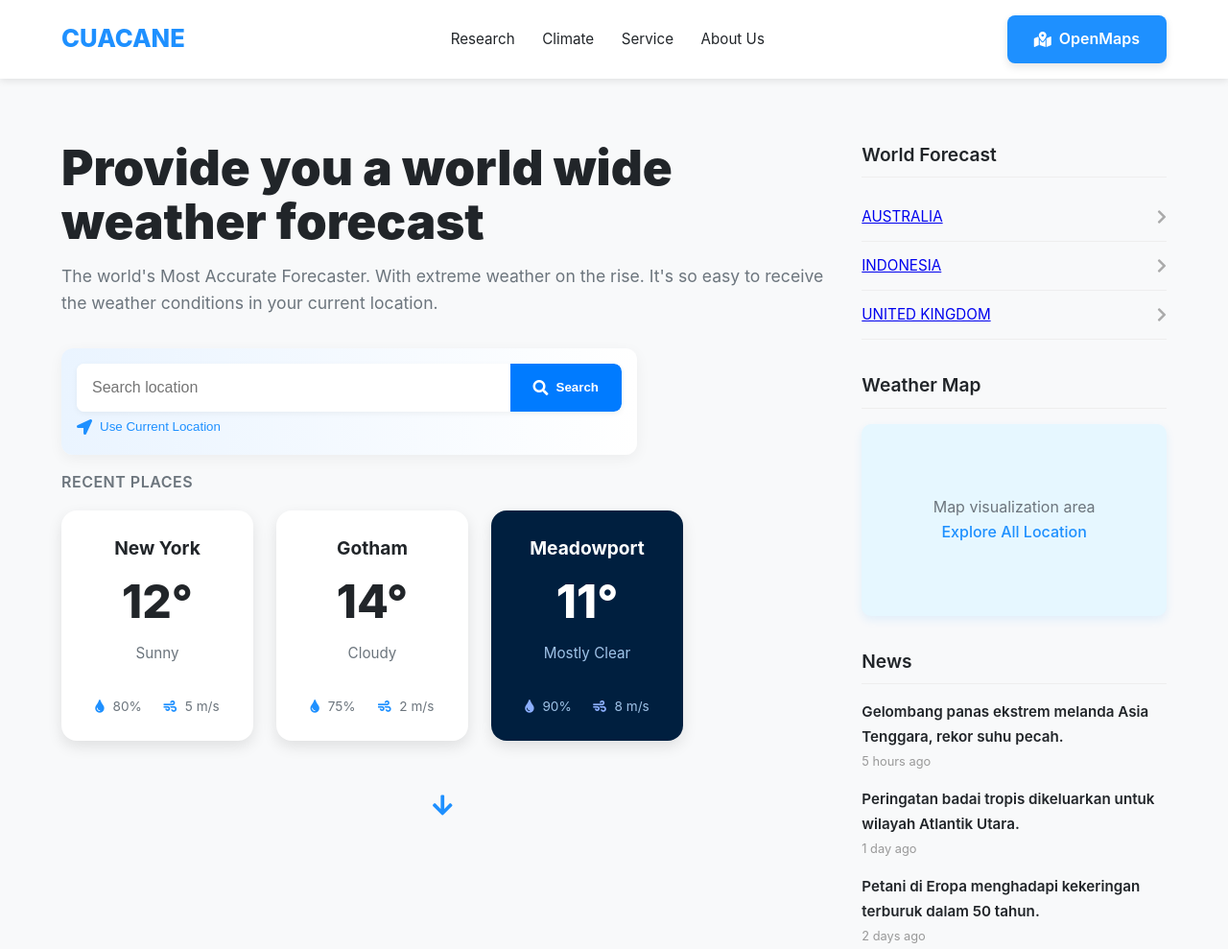
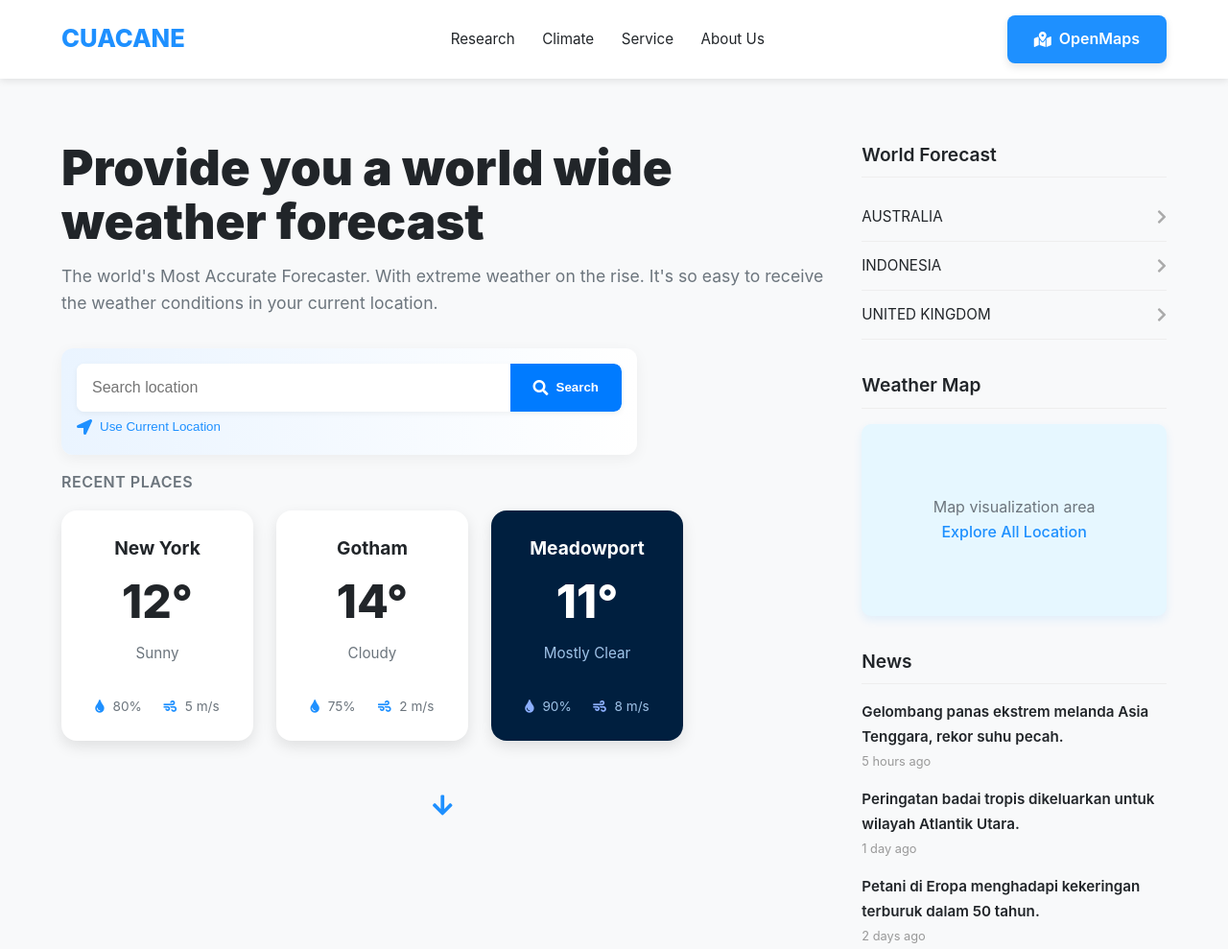
Before and after one commit to wahyu688/project-ai, a plain HTML site: page public_html/home.html in a window 1280 px wide. Shown: the top 989 px of the page at 96% size. Drawn offline with Linux system fonts and the light colour scheme.

```diff
--- a/public_html/css/style.css
+++ b/public_html/css/style.css
@@ -379,6 +379,11 @@
     list-style: none;
     margin-bottom: 2rem;
     padding-left: 0;
+}
+
+.forecast-list a {
+    text-decoration: none;
+    color: var(--color-text-dark);
 }
 
 .forecast-list--mini li {
```
Also changed, not shown: public_html/source/icon.jpg (renamed from icon.jpg), public_html/source/icon.png (renamed from icon.png), public_html/source/note.txt (renamed from note.txt).
